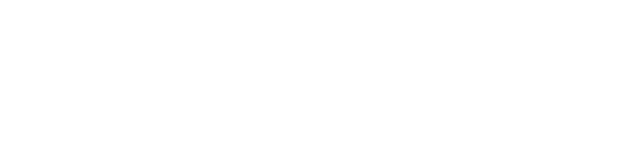
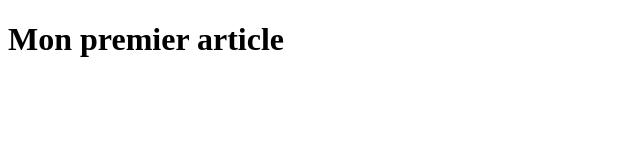
Before and after one commit to Erriep/helloWorld, a plain HTML site: page index.html in a window 1280 px wide. Shown: the whole page, without its empty margins (0-640 px from the left). Drawn offline with Linux system fonts and the light colour scheme.

Commit message:
Add an <h1> tag

```diff
--- a/index.html
+++ b/index.html
@@ -6,5 +6,8 @@
     <meta name="viewport" content="width=device-width, initial-scale=1.0" />
     <title>Le plus beau titre</title>
   </head>
-  <body></body>
+  <body>
+    <h1>Mon premier article</h1>
+
+  </body>
 </html>
```
